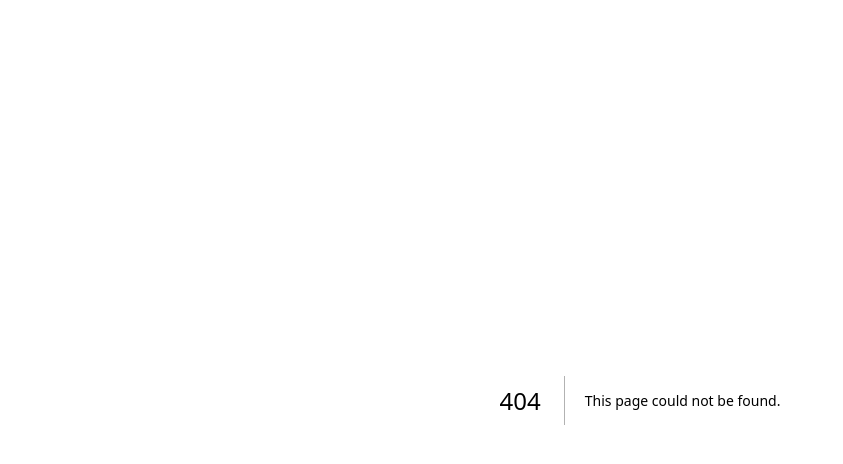
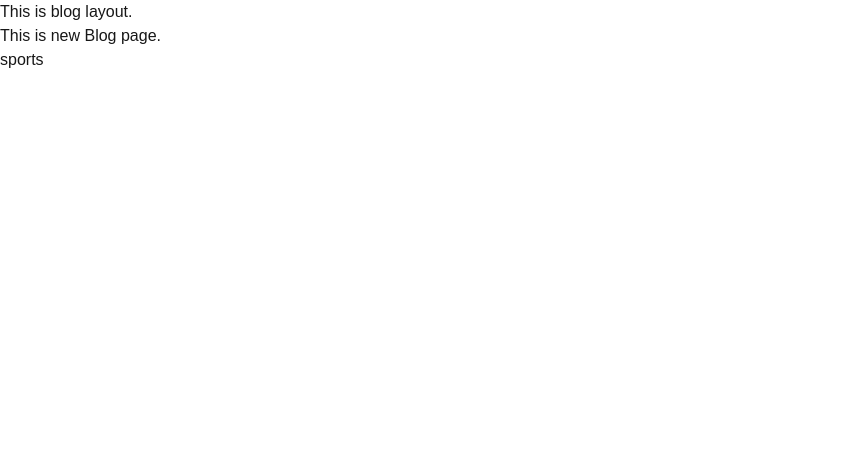
Before and after one commit to SohanAchhami54/Nextjs_Series, a Next.js app in the folder nextrev/: page /blog/sports in a window 1280 px wide. Before the commit this address had no page. Shown: the top 464 px of the page, without its empty margins (0-843 px from the left). Built offline with nearby package versions, Linux system fonts and the light colour scheme.

Commit message:
feat(blog): add dynamic blog route with slug params

```diff
--- /dev/null
+++ b/nextrev/src/app/blog/[slug]/page.js
@@ -0,0 +1,17 @@
+
+import React from 'react'
+
+const page = async ({params}) => {
+    const {slug} = await params
+  return (
+    <div>
+      <h1>This is new Blog page.</h1>
+      <div className='flex gap-3'>
+        <span>{slug}</span>
+      </div>
+
+    </div>
+  )
+}
+
+export default page
```
